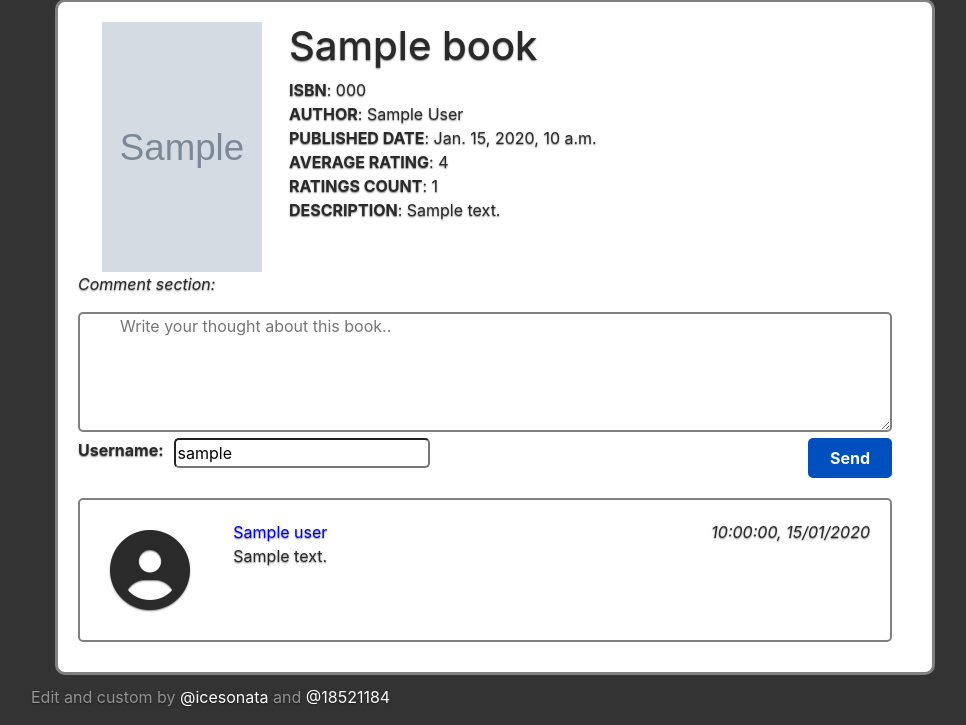
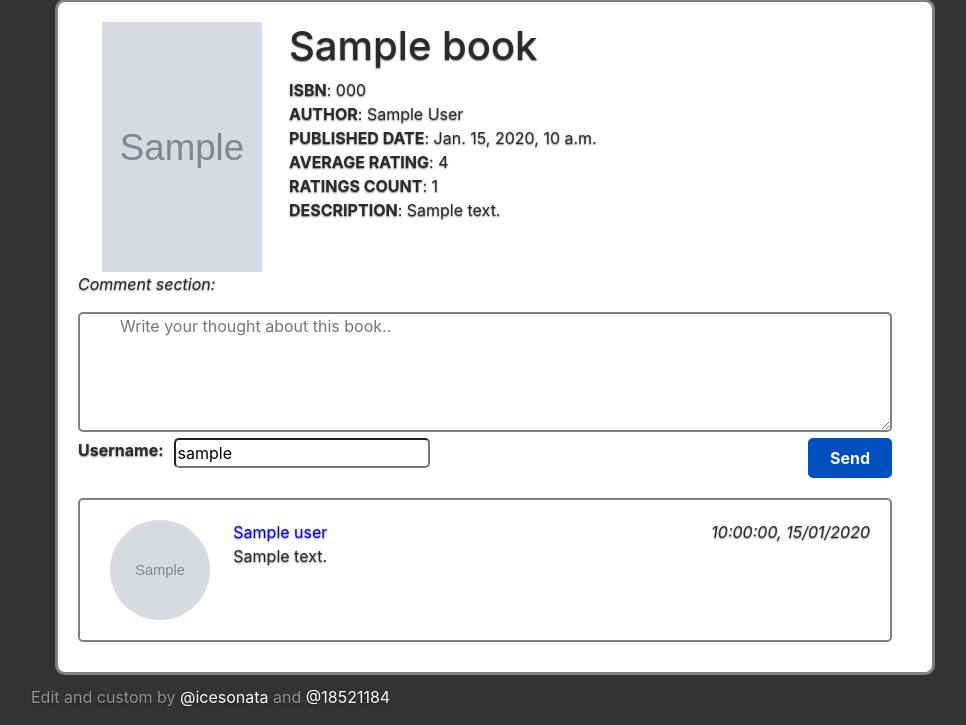
Before and after one commit to icesonata/Mybrary, a Django app: template bookstore/templates/bookstore/item.html in a window 1280 px wide. Shown: the part 85-810 px from the top of the page, without its empty margins (145-1111 px from the left). Run offline with Django 3.2, Linux system fonts and the light colour scheme; the template is opened without the code that fills it: most values are stand-ins (such as "Sample title", 1, 10 or a date in 2020); grey boxes marked "Sample" are stand-in pictures; some libraries are stand-ins or nearby versions.

Commit message:
integrated user avatar in comment

```diff
--- a/bookstore/static/bookstore/styles/item.css
+++ b/bookstore/static/bookstore/styles/item.css
@@ -78,10 +78,16 @@
 } */
 
 .user-avatar {
-    margin: 10px;
+    margin: 0 10px 20px 10px;
     text-align: center;
     width: 5em;
     height: 5em;
+}
+
+.user-avatar > img {
+    height: 100px;
+    width: 100px;
+    border-radius: 100px;
 }
 
 .comment {
--- a/bookstore/templates/bookstore/item.html
+++ b/bookstore/templates/bookstore/item.html
@@ -49,7 +49,15 @@
                     <div class="row">
                         <div class="col-2">
                             <div class="user-avatar" style="text-align: center;">
-                                <i class="fas fa-user-circle fa-5x"></i>
+                                {% if cmt.user.profile.image.url %}
+                                    <img src="{{ cmt.user.profile.image.url }}" alt="{{ user.username }}'s avatar">
+                                {% else %}
+                                    <!-- Default icon for anonymous user -->
+                                    <!-- <i class="fas fa-user-circle fa-5x"></i> -->
+
+                                    <!-- Default avatar for anonymous user -->
+                                    <img src="{% static 'bookstore/media/default.png' %}" alt="anonymous's avatar">
+                                {% endif %}
                             </div>
                         </div>
                         <div class="col-10">
--- a/bookstore/views.py
+++ b/bookstore/views.py
@@ -104,6 +104,7 @@ def profile(request):
     return render(request, "bookstore/profile.html", context)
 
 
+# Login page
 # def loginPage(request):
 #     #form = AuthenticationForm()
 #     if request.method == "POST":
```
